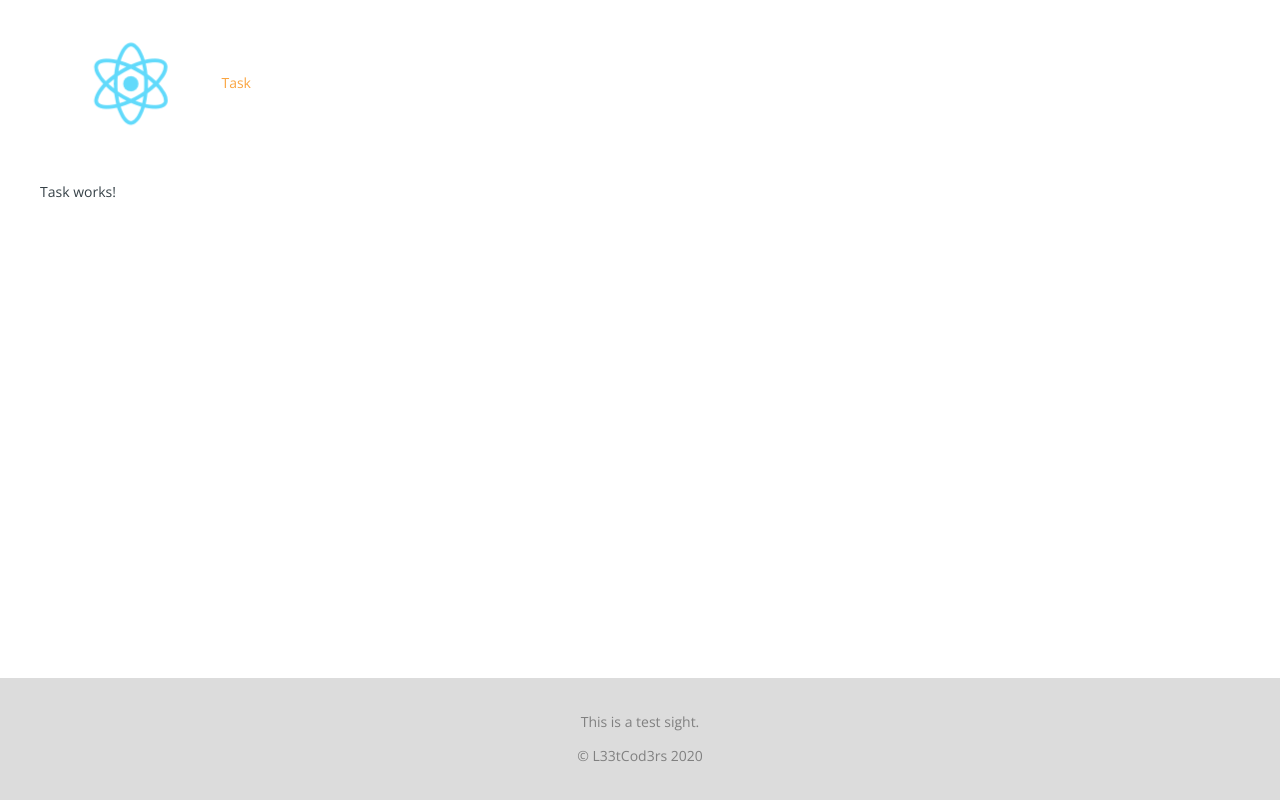
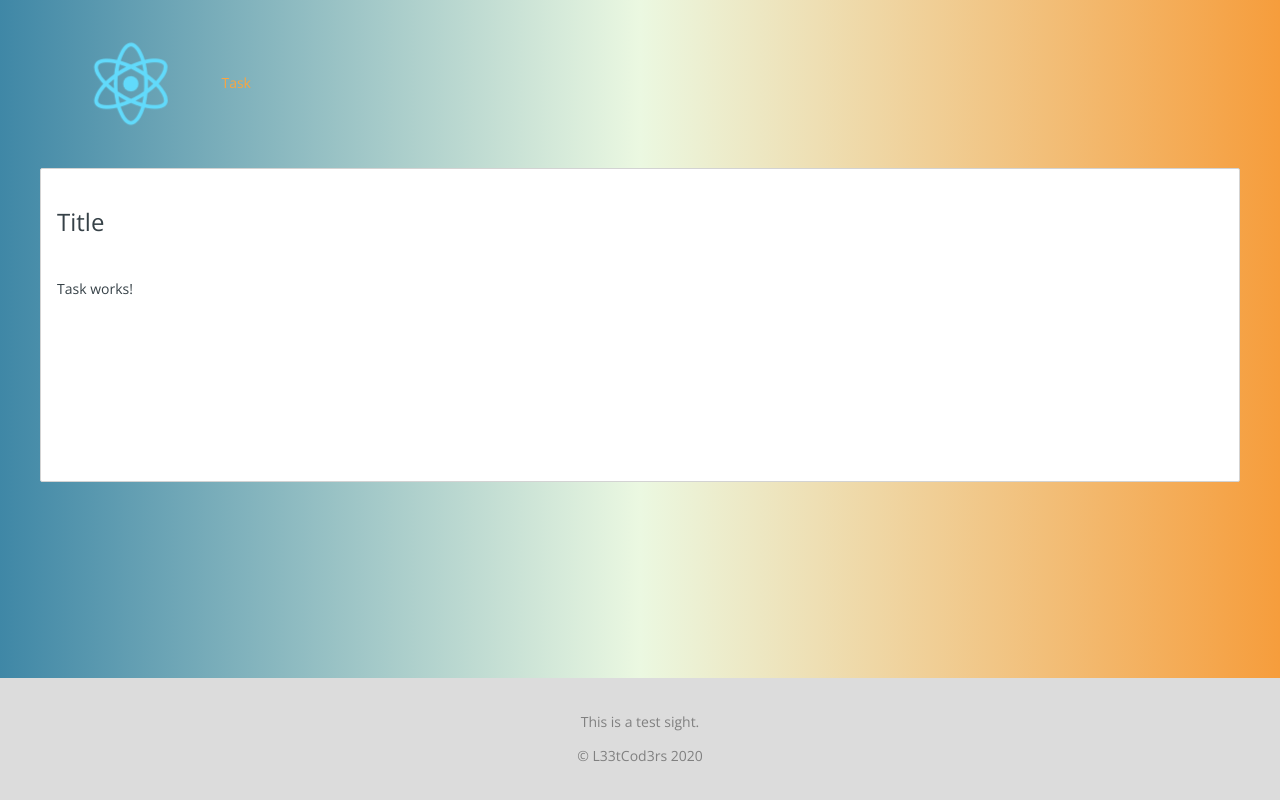
Before and after one commit to jnolan97/sampletask, a React (Create React App) app: page /task in a window 1280 px wide. Built offline with nearby package versions, Linux system fonts and the light colour scheme.

Commit message:
added styled components

```diff
--- a/package.json
+++ b/package.json
@@ -13,7 +13,8 @@
     "react": "^16.13.1",
     "react-dom": "^16.13.1",
     "react-router-dom": "^6.0.0-beta.0",
-    "react-scripts": "3.4.1"
+    "react-scripts": "3.4.1",
+    "styled-components": "^5.2.0"
   },
   "scripts": {
     "start": "run-p start-app start-api",
--- /dev/null
+++ b/src/Task.css
@@ -0,0 +1,3 @@
+body {
+    background: linear-gradient(0.25turn, #3f87a6, #ebf8e1, #f69d3c);
+  }
--- a/src/Task.jsx
+++ b/src/Task.jsx
@@ -1,7 +1,36 @@
 import React from 'react';
+import './Task.css'
+import styled from 'styled-components';
 
+const Container = styled.div`
+    border: 1px solid lightgrey;
+    border-radius: 2px;
+    padding: 8px;
+    margin-bottom: 8px;
+    background-color: white;
+`;
+const Title = styled.h3`
+    padding: 8px;
+    transition: 0.5s all ease-out;
+    &:hover {
+        transform: translateY(-3px);
+        box-shadow: 0 4px 17px rgba(0, 0, 0, 0.35);
+    }
+`;
+const TaskList = styled.div`
+    padding: 8px;
+    flex-grow: 1;
+    min-height: 200px;
+
+
+`;
 export default function Task() {
     return (
-        <p>Task works!</p>
+        <Container>
+            <Title>Title</Title>
+            <TaskList>
+            <p>Task works!</p>
+            </TaskList>
+        </Container>
     )
 }
```
Also changed, not shown: 1 other file (tests, documents, lock files or other folders).
